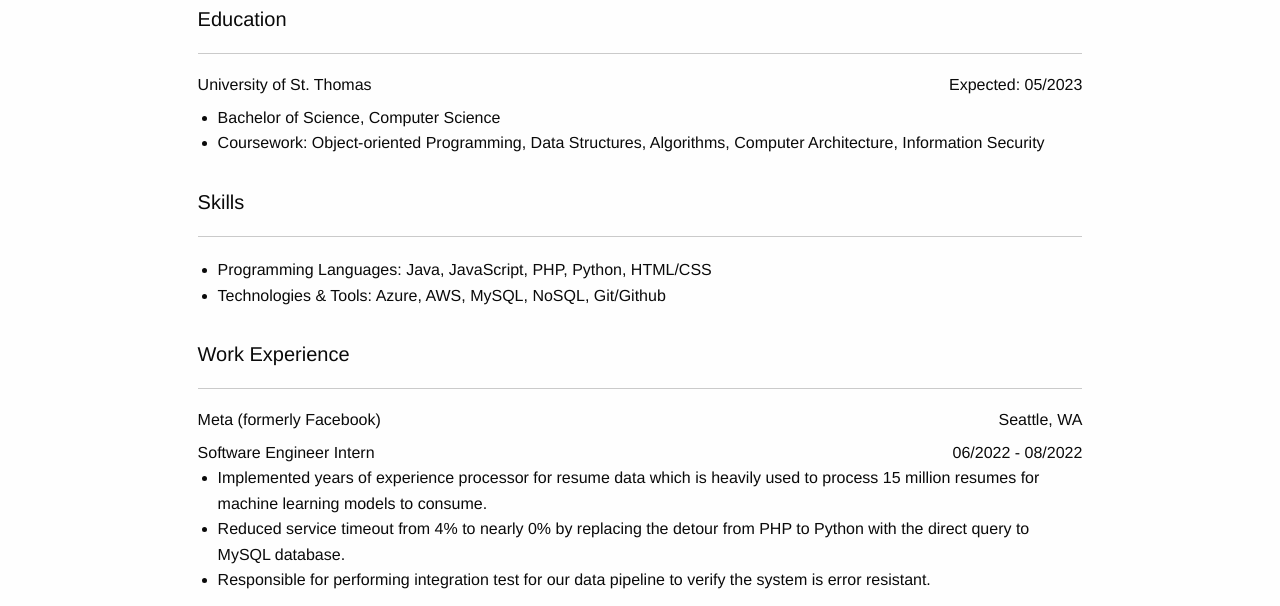
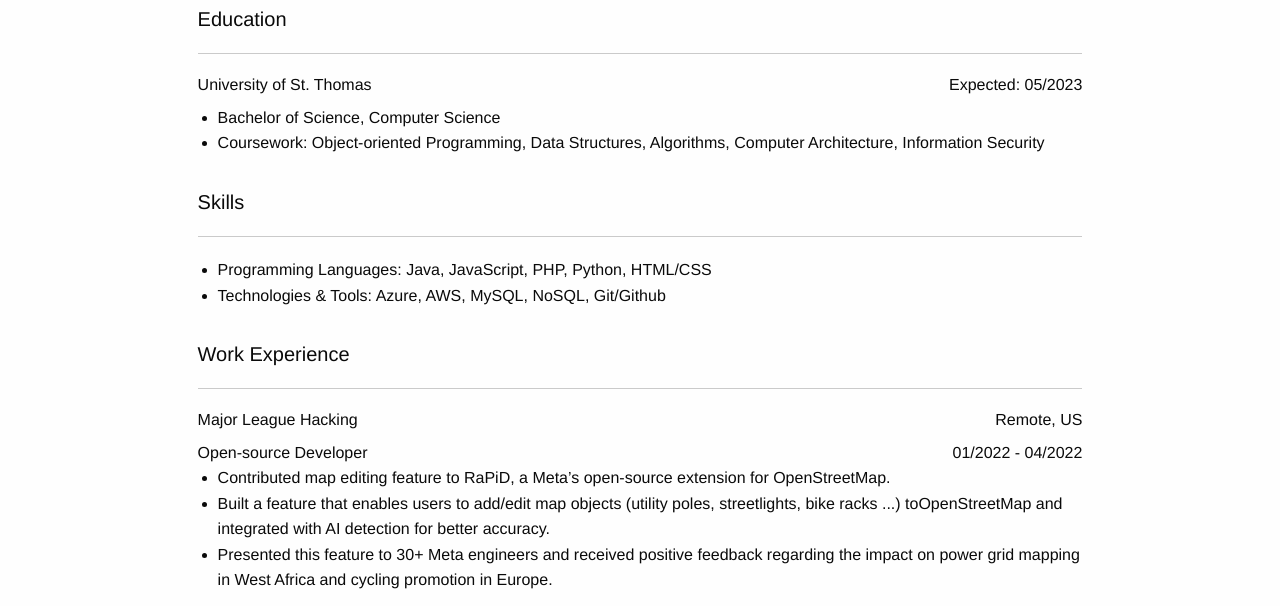
Before and after one commit to hieule21/personal-website, a plain HTML site: page resume.html in a window 1280 px wide. Shown: the part 166-772 px from the top of the page. Drawn offline with Linux system fonts and the light colour scheme.

Commit message:
remove some info

```diff
--- a/resume.html
+++ b/resume.html
@@ -64,19 +64,6 @@
           <h5>Work Experience</h5>
           <hr>
           <div class="resume-content-header">
-            <h6>Meta (formerly Facebook)</h6>
-            <h6>Seattle, WA</h6>
-          </div>
-          <div class="resume-content-header">
-            <p>Software Engineer Intern</p>
-            <p>06/2022 - 08/2022</p>
-          </div>
-          <ul>
-            <li>Implemented years of experience processor for resume data which is heavily used to process 15 million resumes for machine learning models to consume.</li>
-            <li>Reduced service timeout from 4% to nearly 0% by replacing the detour from PHP to Python with the direct query to MySQL database.</li>
-            <li>Responsible for performing integration test for our data pipeline to verify the system is error resistant.</li>
-          </ul>
-          <div class="resume-content-header">
             <h6>Major League Hacking</h6>
             <h6>Remote, US</h6>
           </div>
```
Also changed, not shown: 2 other files.
